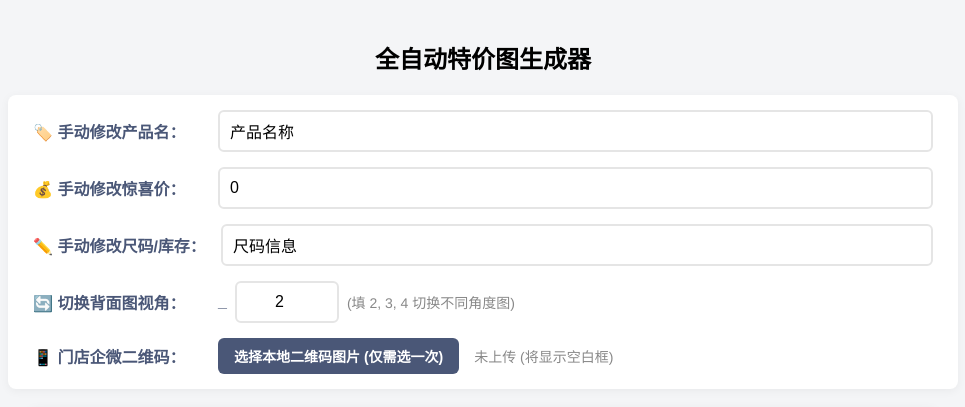
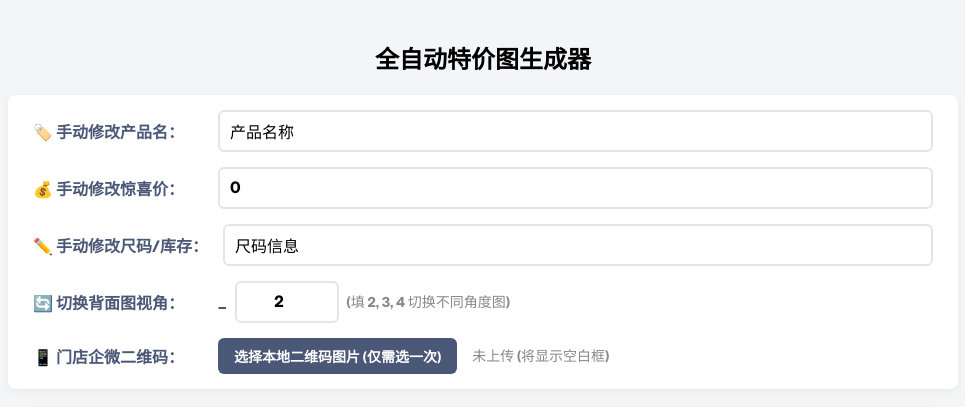
Before and after one commit to nick0506wang/my-website, a plain HTML site: page index.html in a window 1280 px wide. Shown: the top 407 px of the page, without its empty margins (157-1122 px from the left). Drawn offline with Linux system fonts and the light colour scheme.

Commit message:
Add files via upload

```diff
--- a/index.html
+++ b/index.html
@@ -2,23 +2,46 @@
 <html lang="zh-CN">
 <head>
     <meta charset="UTF-8">
-    <title>奥莱特价图全自动版 (支持价格实时修改)</title>
+    <title>奥莱特价图全自动版 (中英文智能字体)</title>
     <style>
-        body { text-align: center; font-family: 'Microsoft YaHei', 'Helvetica Neue', Arial, sans-serif; background: #f4f5f7; padding: 20px; margin: 0; }
+        /* ============ 【引入你的专属字体包】 ============ */
+
+        /* 1. 英文常规体 */
+        @font-face {
+            font-family: 'CompanyEN';
+            src: url('./myfont-regular-EN.woff2') format('woff2');
+            font-weight: normal;
+        }
+
+        /* 2. 英文粗体 */
+        @font-face {
+            font-family: 'CompanyEN';
+            src: url('./myfont-Bold-EN.woff2') format('woff2');
+            font-weight: bold;
+        }
+
+        /* 3. 中文粗体 */
+        @font-face {
+            font-family: 'CompanyZH';
+            src: url('./myfont-Bold-CN.woff2') format('woff2');
+            font-weight: bold;
+        }
+
+        body { text-align: center; font-family: 'CompanyEN', 'CompanyZH', 'Microsoft YaHei', sans-serif; background: #f4f5f7; padding: 20px; margin: 0; }
         .edit-panel { background: white; padding: 15px 25px; border-radius: 8px; box-shadow: 0 2px 10px rgba(0,0,0,0.05); max-width: 900px; margin: 0 auto 20px auto; display: flex; flex-direction: column; gap: 15px; text-align: left; }
         .edit-row { display: flex; align-items: center; gap: 15px; }
         .edit-row label { font-weight: bold; color: #4a5777; font-size: 16px; min-width: 170px; }
-        .edit-row input[type="text"] { flex: 1; padding: 10px; font-size: 16px; border: 2px solid #e5e5e5; border-radius: 6px; outline: none; transition: border-color 0.2s; }
-        .edit-row input[type="number"] { width: 80px; padding: 10px; font-size: 16px; text-align: center; border: 2px solid #e5e5e5; border-radius: 6px; outline: none; transition: border-color 0.2s; }
+        .edit-row input[type="text"] { flex: 1; padding: 10px; font-size: 16px; border: 2px solid #e5e5e5; border-radius: 6px; outline: none; transition: border-color 0.2s; font-family: inherit;}
+        .edit-row input[type="number"] { width: 80px; padding: 10px; font-size: 16px; text-align: center; border: 2px solid #e5e5e5; border-radius: 6px; outline: none; transition: border-color 0.2s; font-family: inherit;}
         .edit-row input:focus { border-color: #d31334; }
         .hint-text { color: #888; font-size: 14px; }
 
-        .qr-btn { padding: 8px 16px; font-size: 14px; cursor: pointer; background: #4a5777; color: white; border: none; border-radius: 6px; font-weight: bold; transition: 0.2s; }
+        .qr-btn { padding: 8px 16px; font-size: 14px; cursor: pointer; background: #4a5777; color: white; border: none; border-radius: 6px; font-weight: bold; transition: 0.2s; font-family: inherit;}
         .qr-btn:hover { background: #35405a; }
 
         .canvas-container { border: 1px solid #ccc; box-shadow: 0 4px 12px rgba(0,0,0,0.1); width: 900px; height: 500px; position: relative; margin: 0 auto; background: white; }
         canvas { width: 100% !important; height: 100% !important; }
-        .btn { margin-top: 20px; padding: 12px 24px; font-size: 16px; cursor: pointer; background: #d31334; color: white; border: none; border-radius: 6px; font-weight: bold; }
+        .btn { margin-top: 20px; padding: 12px 24px; font-size: 16px; cursor: pointer; background: #d31334; color: white; border: none; border-radius: 6px; font-weight: bold; font-family: inherit;}
         .btn:hover { background: #b00f2b; }
         .status-text { color: #4a5777; font-weight: bold; margin-top: 15px; display: inline-block; margin-right: 15px; }
     </style>
@@ -66,10 +89,9 @@
     <button class="btn" onclick="downloadImg()">一键保存高清图片</button>
 
     <script>
-        // ============ 本地记忆二维码逻辑 ============
+        // 本地记忆二维码
         let qrLoaded = false;
         const qrImg = new Image();
-
         const savedQrBase64 = localStorage.getItem('myStoreQrCode');
         if (savedQrBase64) {
             qrImg.onload = function() {
@@ -84,12 +106,10 @@
         function handleQrUpload(event) {
             const file = event.target.files[0];
             if (!file) return;
-
             const reader = new FileReader();
             reader.onload = function(e) {
                 const base64Str = e.target.result;
                 localStorage.setItem('myStoreQrCode', base64Str);
-
                 qrImg.onload = function() {
                     qrLoaded = true;
                     document.getElementById('qrStatusText').innerText = "✅ 上传成功并已记忆！";
@@ -101,29 +121,25 @@
             reader.readAsDataURL(file);
         }
 
-        // ============ 自动日期与数据提取 ============
+        // 提取数据
         const now = new Date();
         const autoDeadline = `${now.getFullYear()}/${now.getMonth() + 1}/${now.getDate()} 截止20:00`;
-
         const params = new URLSearchParams(window.location.search);
         const sku = params.get('sku') || '100275034';
         const color = params.get('color') || '默认颜色';
         const oriPrice = params.get('oriprice') || '0';
         const imgCode = params.get('imgcode') || 'LM5651A-031382';
         const deadline = params.get('deadline') || autoDeadline;
-
-        // 【关键改动】把 price 从固定不变的 const 换成可以被修改的 let
         let price = params.get('price') || '0';
         let productName = params.get('name') || '产品名称';
         let sizeInfo = params.get('size') || '尺码信息';
         let backSuffix = '2';
 
-        // 将读取到的数据填入输入框
         document.getElementById('nameInput').value = productName;
-        document.getElementById('priceInput').value = price; // 新增：填充价格输入框
+        document.getElementById('priceInput').value = price;
         document.getElementById('sizeInput').value = sizeInfo;
 
-        // ============ 初始化画布 ============
+        // 画布设置
         const canvas = document.getElementById('posterCanvas');
         const ctx = canvas.getContext('2d');
         const logicalWidth = 900;
@@ -136,9 +152,7 @@
         let frontLoaded = false;
         let backLoaded = false;
 
-        drawBasePoster();
-
-        // ============ 图片抓取 ============
+        // 图片抓取
         let cleanCode = imgCode.replace(/-/g, '_').replace(/_[0-9]$/, '');
         const frontImg = new Image();
         const backImg = new Image();
@@ -153,7 +167,6 @@
         }
 
         function updateText() {
-            // 【关键改动】这里不仅更新产品名和尺码，也同时更新价格
             productName = document.getElementById('nameInput').value;
             price = document.getElementById('priceInput').value;
             sizeInfo = document.getElementById('sizeInput').value;
@@ -208,19 +221,12 @@
         frontImg.src = `https://wsrv.nl/?url=${encodeURIComponent(targetFrontUrl)}`;
         loadBackImage();
 
-        // ============ 绘图函数 ============
-        function drawFrontImage() {
-            drawScaledImage(frontImg, 0, 0, 400, 500, true);
-        }
-
+        // 绘图
+        function drawFrontImage() { drawScaledImage(frontImg, 0, 0, 400, 500, true); }
         function drawBackImage() {
             const size = 130;
-            ctx.save();
-            ctx.shadowColor = 'rgba(0,0,0,0.3)';
-            ctx.shadowBlur = 10;
-            ctx.fillStyle = '#ffffff';
-            ctx.fillRect(260, 360, size, size);
-            ctx.restore();
+            ctx.save(); ctx.shadowColor = 'rgba(0,0,0,0.3)'; ctx.shadowBlur = 10;
+            ctx.fillStyle = '#ffffff'; ctx.fillRect(260, 360, size, size); ctx.restore();
             drawScaledImage(backImg, 263, 363, size - 6, size - 6, true);
         }
 
@@ -239,39 +245,57 @@
             if (!frontLoaded) { ctx.fillStyle = '#e5e5e5'; ctx.fillRect(0, 0, 400, 500); }
 
             ctx.fillStyle = '#ffffff'; ctx.textAlign = 'center';
-            ctx.font = 'bold 22px Arial'; ctx.fillText(productName, 650, 70);
-            ctx.font = '20px Arial'; ctx.fillText('色号：' + color, 650, 115);
+
+            // ============ 【关键：中英文智能字体调用】 ============
+            // 加粗字体（大标题、惊喜价）：优先英文粗体，后接中文粗体
+            ctx.font = 'bold 22px CompanyEN, CompanyZH, "Microsoft YaHei", Arial';
+            ctx.fillText(productName, 650, 70);
+
+            // 常规字体（色号、尺码等）：优先英文常规体，中文无常规体则无缝替补为微软雅黑
+            ctx.font = 'normal 20px CompanyEN, "Microsoft YaHei", Arial';
+            ctx.fillText('色号：' + color, 650, 115);
+
+            ctx.font = 'normal 16px CompanyEN, "Microsoft YaHei", Arial';
             ctx.fillText('吊牌价：¥ ' + oriPrice, 650, 160);
             ctx.beginPath(); ctx.moveTo(580, 154); ctx.lineTo(720, 154); ctx.strokeStyle = '#fff'; ctx.stroke();
 
-            // 惊喜折扣现在会读取动态修改的 price 变量
-            ctx.font = 'bold 26px Arial'; ctx.fillText('惊喜折扣：¥ ' + price + '/件', 650, 215);
-            ctx.font = '18px Arial'; ctx.fillText('尺码：' + sizeInfo, 650, 260);
+            ctx.font = 'bold 26px CompanyEN, CompanyZH, "Microsoft YaHei", Arial';
+            ctx.fillText('惊喜折扣：¥ ' + price + '/件', 650, 215);
 
-            // 绘制企微二维码
-            const qrBlockX = 650 - 55;
-            const qrBlockY = 280;
-            const qrBlockSize = 110;
+            ctx.font = 'normal 18px CompanyEN, "Microsoft YaHei", Arial';
+            ctx.fillText('尺码：' + sizeInfo, 650, 260);
 
+            const qrBlockX = 650 - 55; const qrBlockY = 280; const qrBlockSize = 110;
             if (qrLoaded) {
-                ctx.fillStyle = 'white';
-                ctx.fillRect(qrBlockX - 5, qrBlockY - 5, qrBlockSize + 10, qrBlockSize + 10);
+                ctx.fillStyle = 'white'; ctx.fillRect(qrBlockX - 5, qrBlockY - 5, qrBlockSize + 10, qrBlockSize + 10);
                 ctx.drawImage(qrImg, qrBlockX, qrBlockY, qrBlockSize, qrBlockSize);
             } else {
-                ctx.fillStyle = 'white';
-                ctx.fillRect(qrBlockX, qrBlockY, qrBlockSize, qrBlockSize);
-                ctx.fillStyle = 'black'; ctx.font = '16px Arial'; ctx.fillText('扫码购买', 650, 340);
+                ctx.fillStyle = 'white'; ctx.fillRect(qrBlockX, qrBlockY, qrBlockSize, qrBlockSize);
+                ctx.fillStyle = 'black';
+                ctx.font = 'normal 16px CompanyEN, "Microsoft YaHei", Arial';
+                ctx.fillText('扫码购买', 650, 340);
             }
-            ctx.fillStyle = '#ffffff'; ctx.font = '14px Arial'; ctx.fillText('扫码添加企微咨询/购买', 650, 415);
 
-            ctx.fillStyle = 'white'; ctx.font = '16px Arial'; ctx.fillText('活动时间', 650, 455);
-            ctx.font = 'bold 18px Arial'; ctx.fillText(deadline, 650, 475);
-            ctx.fillStyle = 'rgba(255,255,255,0.7)'; ctx.textAlign = 'right'; ctx.font = '14px Arial'; ctx.fillText(sku, 880, 490);
+            ctx.fillStyle = '#ffffff';
+            ctx.font = 'normal 14px CompanyEN, "Microsoft YaHei", Arial';
+            ctx.fillText('扫码添加企微咨询/购买', 650, 415);
+
+            ctx.fillStyle = 'white';
+            ctx.font = 'normal 16px CompanyEN, "Microsoft YaHei", Arial';
+            ctx.fillText('活动时间', 650, 455);
+
+            ctx.font = 'bold 18px CompanyEN, CompanyZH, "Microsoft YaHei", Arial';
+            ctx.fillText(deadline, 650, 475);
+
+            ctx.fillStyle = 'rgba(255,255,255,0.7)'; ctx.textAlign = 'right';
+            ctx.font = 'normal 14px CompanyEN, Arial';
+            ctx.fillText(sku, 880, 490);
         }
 
         function drawWatermark() {
             ctx.globalAlpha = 0.5; ctx.fillStyle = '#000000'; ctx.textAlign = 'left';
-            ctx.font = 'bold 22px Arial'; ctx.fillText('@lululemon成都佛罗伦萨小镇', 20, 250);
+            ctx.font = 'bold 22px CompanyEN, CompanyZH, "Microsoft YaHei", Arial';
+            ctx.fillText('@lululemon成都佛罗伦萨小镇', 20, 250);
             ctx.globalAlpha = 1.0;
         }
 
@@ -292,6 +316,11 @@
             link.href = canvas.toDataURL('image/png');
             link.click();
         }
+
+        // 核心技术：强制等待这三个专属字体全部加载完毕，再执行画图！
+        document.fonts.ready.then(function() {
+            redrawAll();
+        });
     </script>
 </body>
 </html>
```
